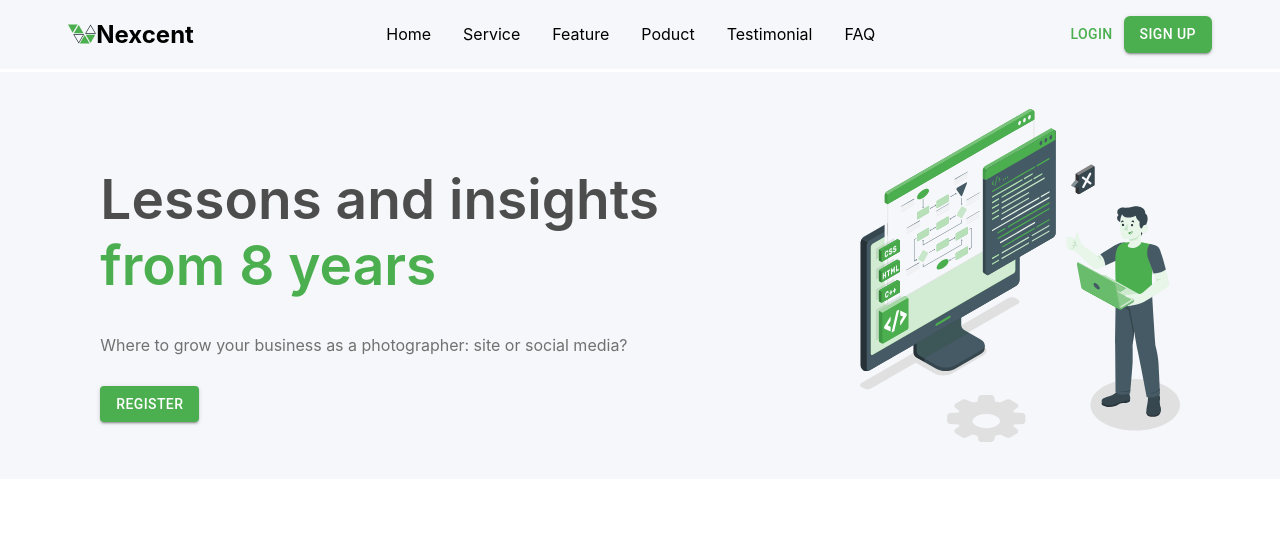
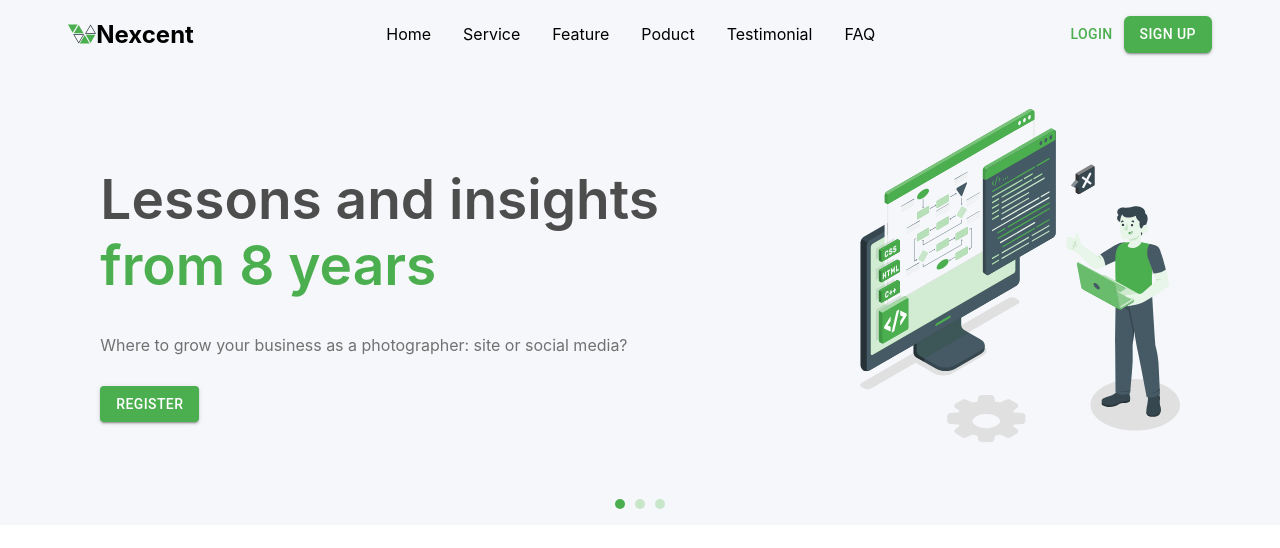
Before and after one commit to Shakiba-Alipour/React-Responsive-Project-Test, a React (Create React App) app in the folder react-test/: page / in a window 1280 px wide. Shown: the top 548 px of the page. Built offline with nearby package versions, Linux system fonts and the light colour scheme.

Commit message:
carousel is implemented

```diff
--- a/react-test/src/components/Home.css
+++ b/react-test/src/components/Home.css
@@ -1,12 +1,19 @@
+#carousel {
+  display: flex;
+  background-color: var(--silver);
+  width: 100%;
+  flex-direction: column;
+  padding-bottom: 1em;
+}
+
 #intro {
   display: flex;
-  background-color: var(--silver);
   width: 100%;
   margin-top: 4.5em;
 }
 
 h1 {
-  text-align: start;
+  text-align: start !important;
   font-size: var(--headline-1-font-size);
   font-weight: var(--headline-1-font-weight);
 }
@@ -69,3 +76,24 @@ p {
     width: 15em;
   }
 }
+
+/* Dots Styling */
+.dots {
+  display: flex;
+  justify-content: center;
+  margin-top: 20px;
+}
+
+.dot {
+  width: 10px;
+  height: 10px;
+  margin: 0 5px;
+  background-color: var(--tint-4);
+  border-radius: 50%;
+  cursor: pointer;
+  transition: background-color 0.3s ease;
+}
+
+.dot.active {
+  background-color: var(--primary);
+}
--- a/react-test/src/components/Home.js
+++ b/react-test/src/components/Home.js
@@ -1,24 +1,67 @@
 import "./Home.css";
 import { ReactComponent as Pic1 } from "../assets/pic1.svg";
 import { Button } from "@mui/material";
+import { useState, useCallback } from "react";
+
+const slides = [
+  {
+    title1: "Lessons and insights",
+    title2: "from 8 years",
+    description:
+      "Where to grow your business as a photographer: site or social media?",
+    button: "Register",
+  },
+  {
+    title1: "Slide 2",
+    title2: "Title 2",
+    description: "Description 2",
+  },
+  {
+    title1: "Slide 3",
+    title2: "Title 3",
+    description: "Description 3",
+  },
+];
 
 export default function Home() {
+  const [currentIndex, setCurrentIndex] = useState(0);
+
+  const setCurrentSlide = useCallback(
+    (index) => {
+      if (index !== currentIndex) {
+        setCurrentIndex(index);
+      }
+    },
+    [currentIndex]
+  );
+
   return (
+    <div id="carousel">
       <div id="intro">
         <div id="data">
           <h1>
-          <span id="title1">Lessons and insights</span>
+            <span id="title1">{slides[currentIndex].title1}</span>
             <br />
-          <span id="title2">from 8 years</span>
+            <span id="title2">{slides[currentIndex].title2}</span>
           </h1>
-        <p>
-          Where to grow your business as a photographer: site or social media?
-        </p>
+          <p>{slides[currentIndex].description}</p>
           <Button variant="contained" id="register" className="button">
             Register
           </Button>
         </div>
         <Pic1 id="pic1" className="pic" />
       </div>
+
+      {/* Dots indication */}
+      <div className="dots">
+        {slides.map((_, i) => (
+          <span
+            key={i}
+            className={`dot ${currentIndex === i ? "active" : ""} `}
+            onClick={() => setCurrentSlide(i)}
+          ></span>
+        ))}
+      </div>
+    </div>
   );
 }
```
Lines whose indentation alone changed are shown as unchanged.
